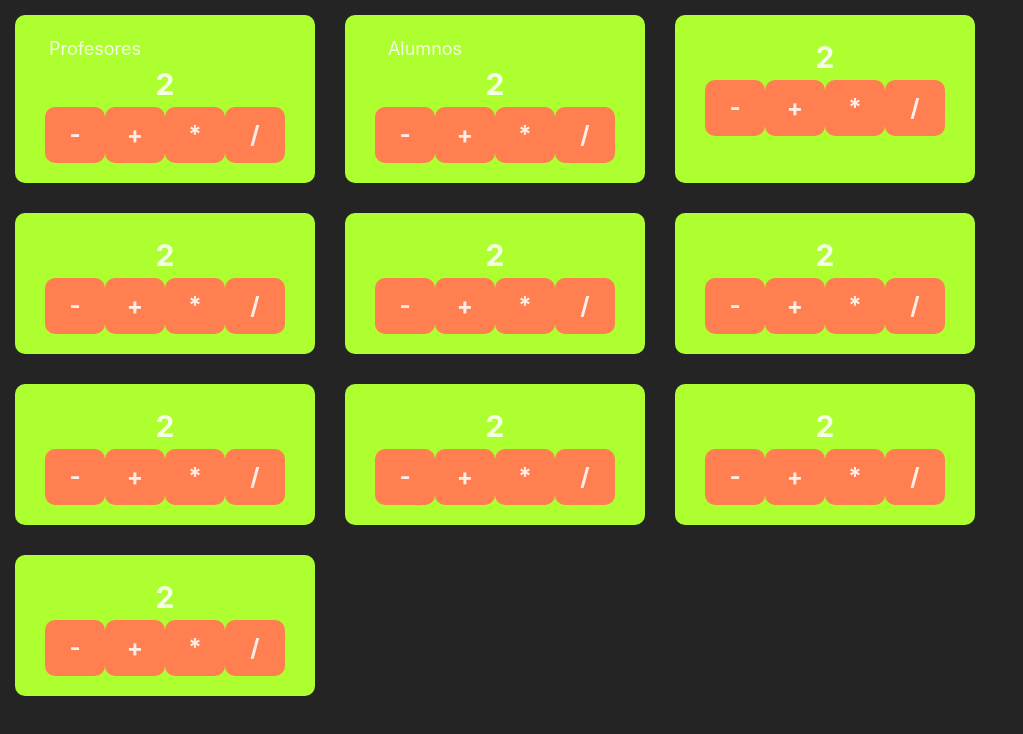
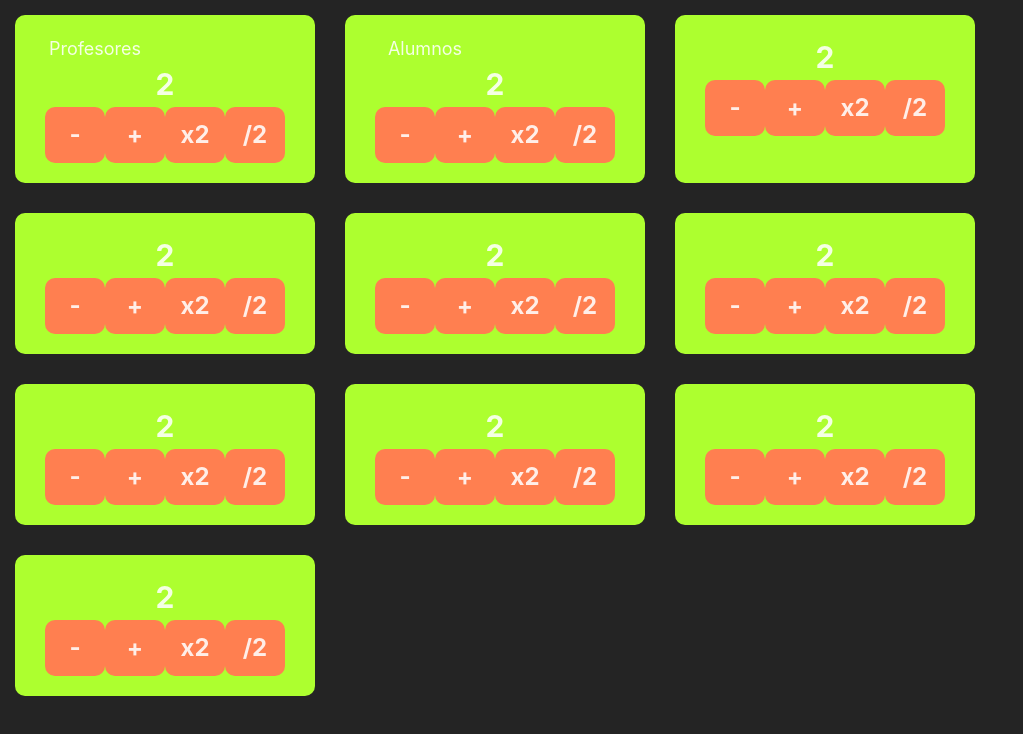
Before and after one commit to luclas123/primer_proyecto_React, a React (Vite) app: page / in a window 1280 px wide. Shown: the top 734 px of the page, without its empty margins (0-1023 px from the left). Built offline with nearby package versions, Linux system fonts and the light colour scheme.

Commit message:
funciones multiplicar y dividir modificadas

```diff
--- a/src/componentes/Contador.jsx
+++ b/src/componentes/Contador.jsx
@@ -29,9 +29,9 @@ dividir(){
           accion={()=> this.restar()}/>
           <Boton simbolo='+'
           accion={()=> this.sumar()} />
-          <Boton simbolo='*'
+          <Boton simbolo='x2'
           accion={()=> this.multiplicar()} />
-          <Boton simbolo='/'
+          <Boton simbolo='/2'
           accion={()=> this.dividir()} />
 
          </div>
```
